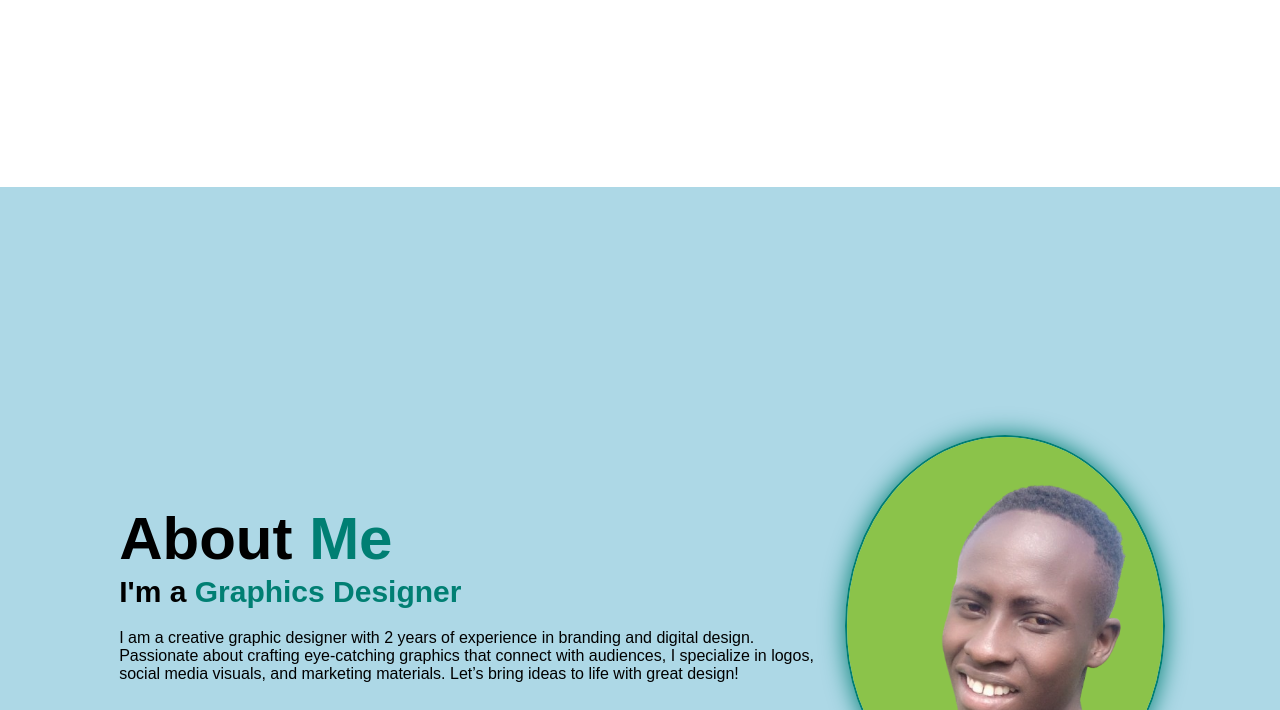
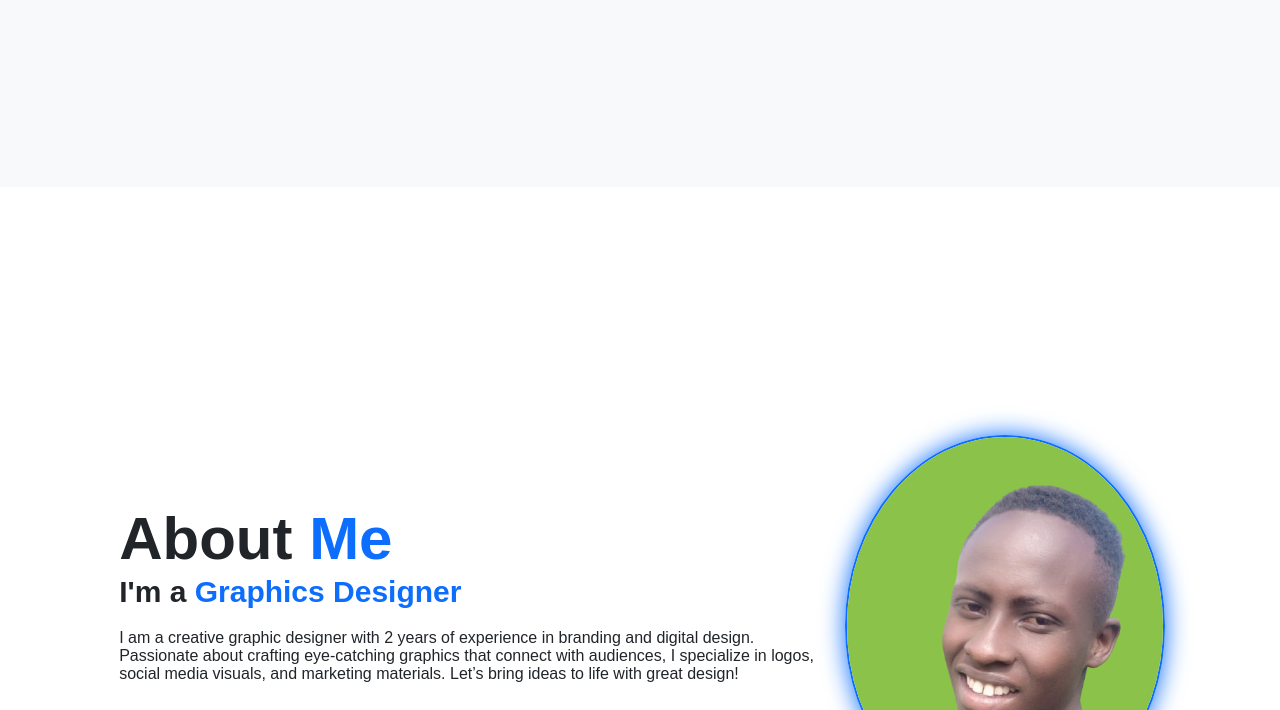
Before and after one commit to kungu-paul/kungu-paul.github.io, a plain HTML site: page index.html in a window 1280 px wide. Shown: the part 613-1323 px from the top of the page. Drawn offline with nearby package versions, Linux system fonts and the light colour scheme.

Commit message:
Update style.css

```diff
--- a/style.css
+++ b/style.css
@@ -11,10 +11,15 @@
 }
 
 :root{
-    --bg-color: #fff;
-    --snd-bg-color:#ADD8E6;
-    --text-color:#000;
-    --main-color:#007f73;
+      --bg-color: #f8f9fa;
+  --snd-bg-color: #ffffff;
+  --text-color: #212529;
+  --main-color: #0d6efd;
+  --accent-color: #6c757d;
+  --danger-color: #dc3545;
+  --success-color: #198754;
+  --border-color: #dee2e6;
+
 
 }
 html{
```
